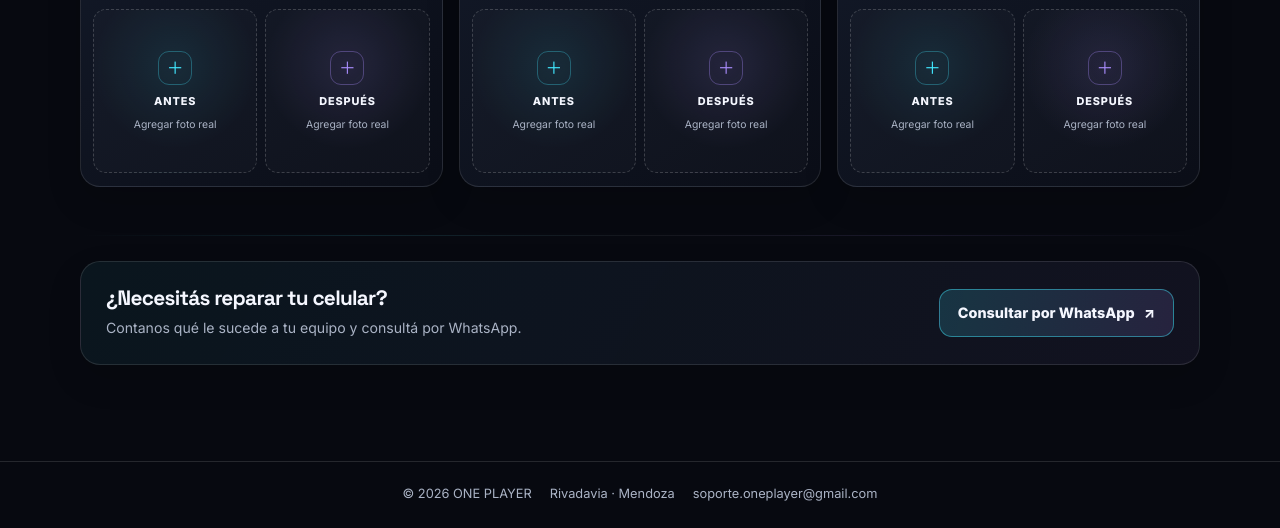
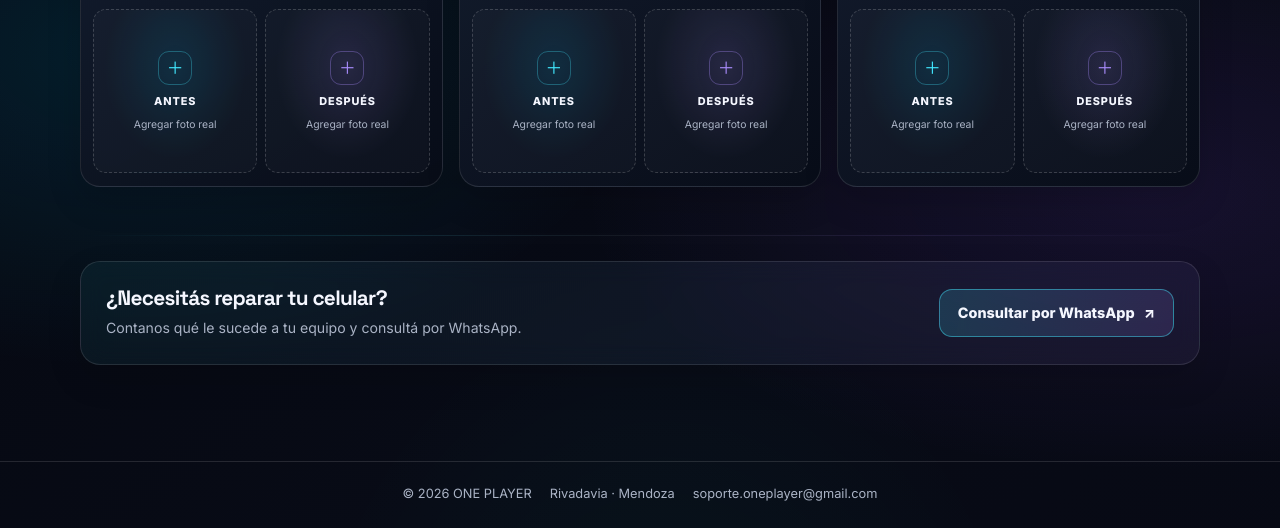
Before and after one commit to JavitoLC23/FL21, a plain HTML site: page trabajos.html in a window 1280 px wide. Shown: the part 845-1373 px from the top of the page. Drawn offline with Linux system fonts and the light colour scheme.

Commit message:
Update trabajos.html

```diff
--- a/trabajos.html
+++ b/trabajos.html
@@ -51,6 +51,17 @@
 @media(max-width:560px){.section+.section::before{width:calc(100% - 28px);opacity:.56}.hero-copy,.section-heading p{line-height:1.62}.work-card{box-shadow:0 10px 26px rgba(0,0,0,.14)!important}.header-pill,.button{min-height:46px}}
 @media(prefers-reduced-motion:reduce){.work-card,.button,.header-pill{transition:none!important}}
 </style>
+
+<style id="one-player-2026-ambient-works">
+/* Identidad ambiental compartida entre las páginas ONE PLAYER. */
+body{position:relative;isolation:isolate;background-color:#050811!important;background-image:radial-gradient(ellipse at 10% 12%,rgba(0,205,255,.115),transparent 32%),radial-gradient(ellipse at 90% 30%,rgba(151,74,255,.105),transparent 35%),radial-gradient(ellipse at 52% 92%,rgba(0,255,190,.045),transparent 38%),linear-gradient(145deg,#050811 0%,#080b16 50%,#070914 100%)!important;background-attachment:fixed!important}
+body::after{content:"";position:fixed;inset:-18%;z-index:-1;pointer-events:none;background:radial-gradient(ellipse at 22% 35%,rgba(0,219,255,.075),transparent 30%),radial-gradient(ellipse at 78% 62%,rgba(211,70,255,.065),transparent 32%);filter:blur(38px);opacity:.9;animation:opAmbientDrift-works 24s ease-in-out infinite alternate}
+@keyframes opAmbientDrift-works{from{transform:translate3d(-1%,0,0) scale(1)}to{transform:translate3d(1%,1%,0) scale(1.035)}}
+.work-card{background:linear-gradient(145deg,rgba(20,29,47,.93),rgba(8,13,24,.97));border-color:rgba(126,177,255,.15);box-shadow:0 18px 42px rgba(0,0,0,.22),inset 0 1px rgba(255,255,255,.035)}.photo-slot{background:radial-gradient(ellipse at 50% 35%,rgba(0,205,255,.11),transparent 62%),rgba(255,255,255,.025)}.photo-slot.after{background:radial-gradient(ellipse at 50% 35%,rgba(167,139,250,.14),transparent 62%),rgba(255,255,255,.025)}.notice,.cta{backdrop-filter:blur(12px)}
+@media(max-width:680px){body{background-attachment:scroll!important}body::after{inset:-8%;filter:blur(28px);opacity:.7}}
+@media(prefers-reduced-motion:reduce){body::after{animation:none!important}}
+</style>
+
 </head>
 <body>
   <header class="site-header">
```
